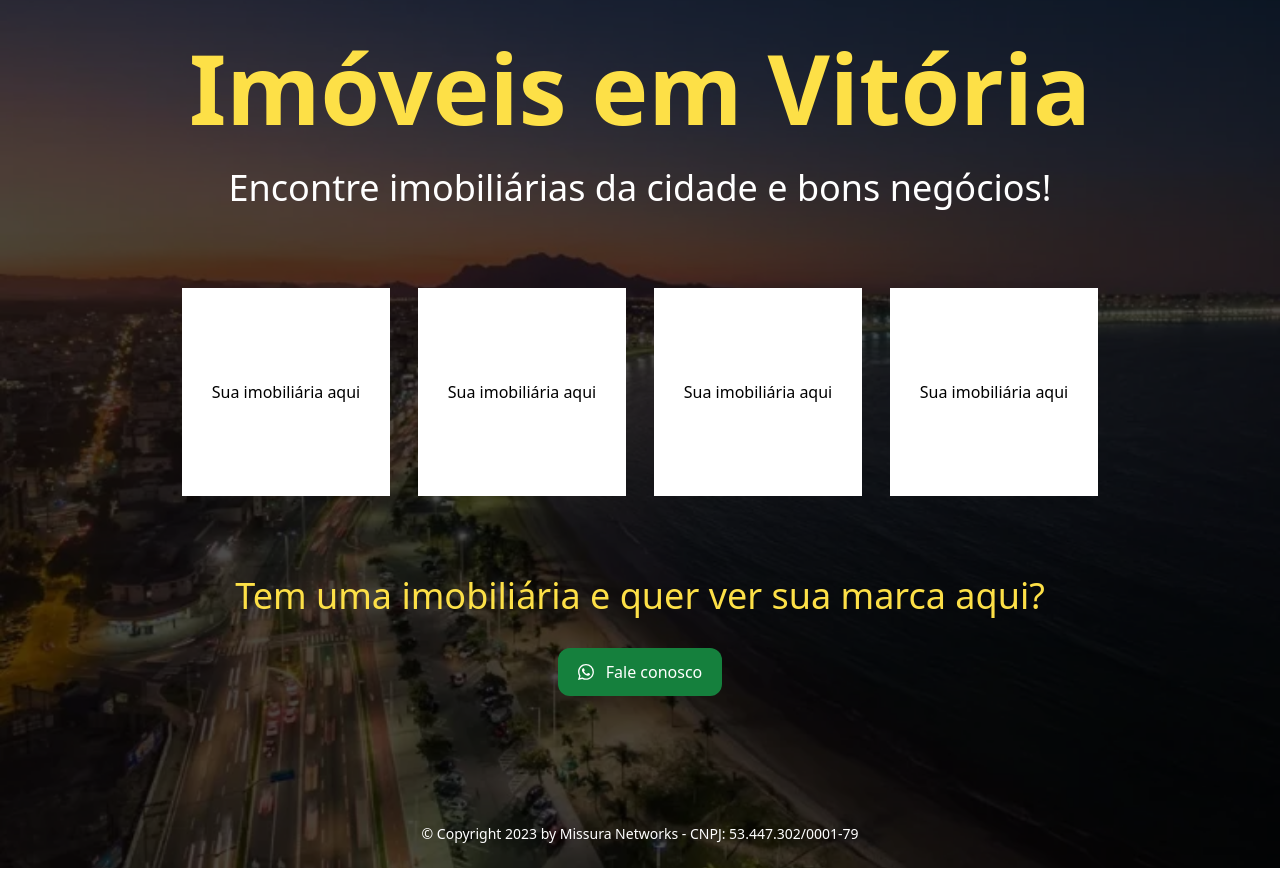
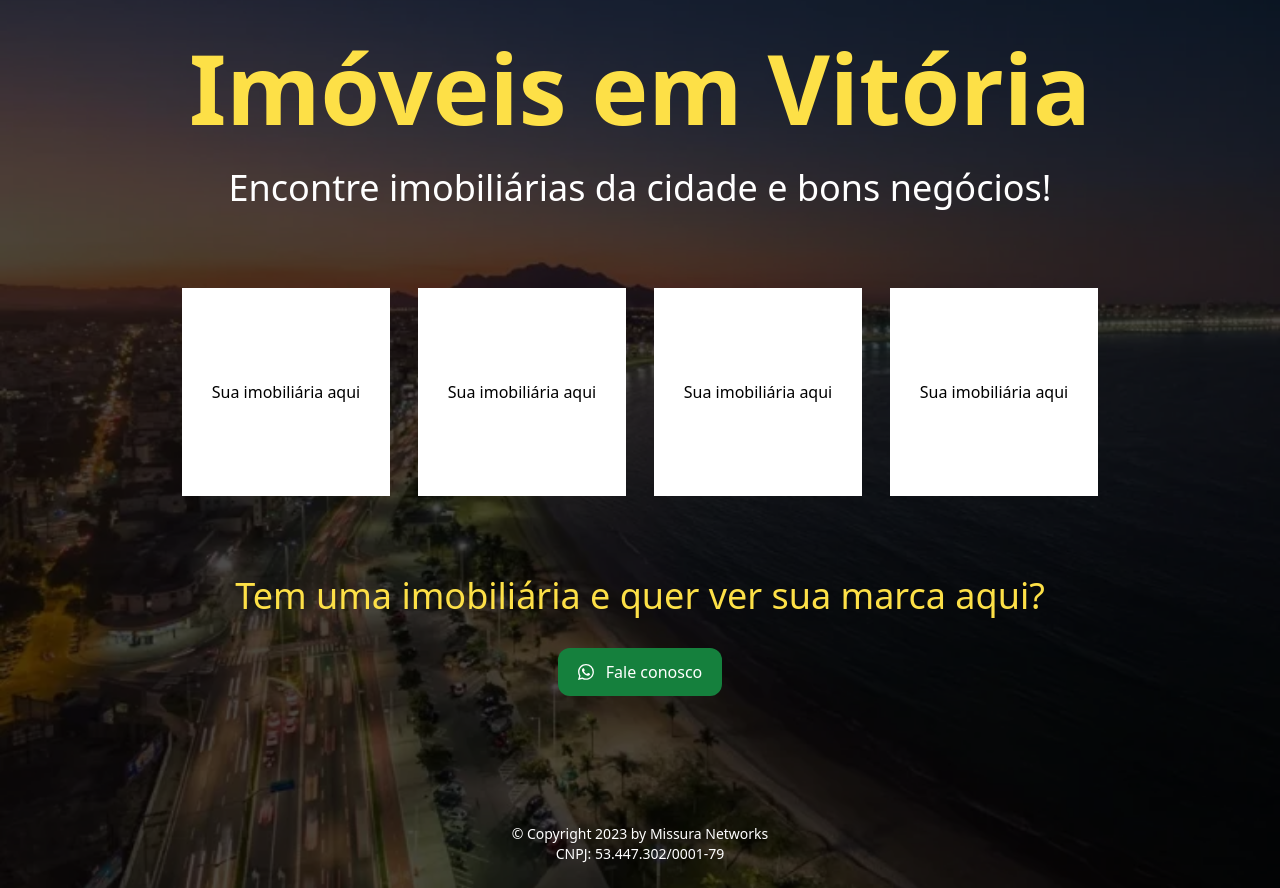
Before and after one commit to mmissura/imoveisemvitoria, a React (Vite) app: page / in a window 1280 px wide. Built offline with nearby package versions, Linux system fonts and the light colour scheme.

Commit message:
refactor: change text footer

```diff
--- a/src/App.tsx
+++ b/src/App.tsx
@@ -37,7 +37,8 @@ export const App = () => {
           </a>
         </div>
         <footer className="text-white pb-6 text-sm mt-20">
-          &copy; Copyright 2023 by Missura Networks - CNPJ: 53.447.302/0001-79
+          &copy; Copyright 2023 by Missura Networks
+          <p className='text-center mb-0'>CNPJ: 53.447.302/0001-79</p>
         </footer>
       </div>
     </div>
```
